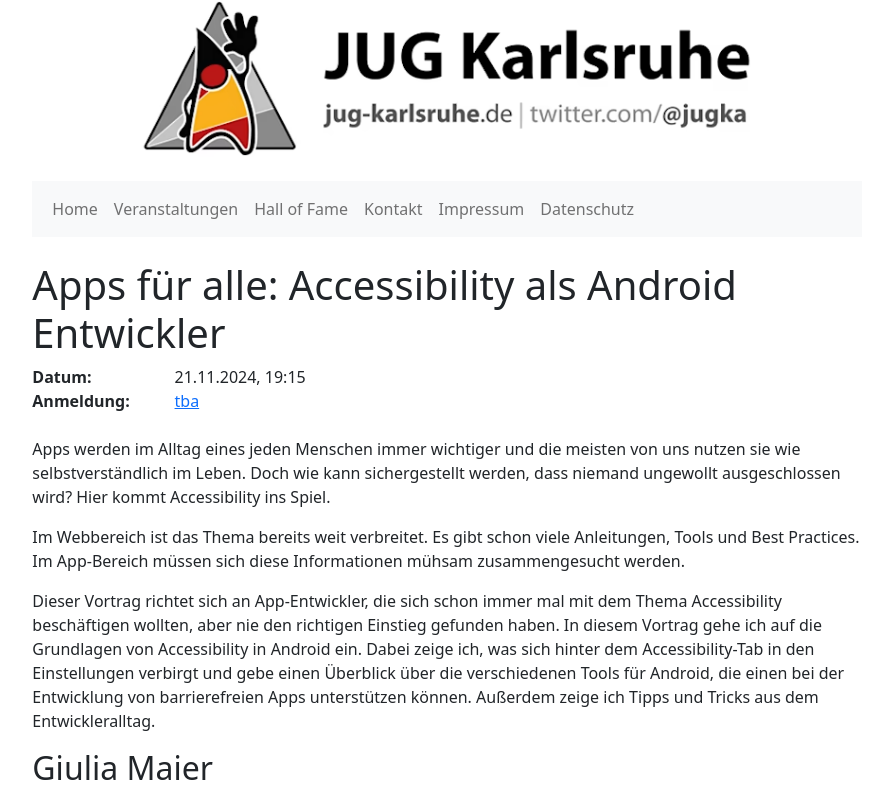
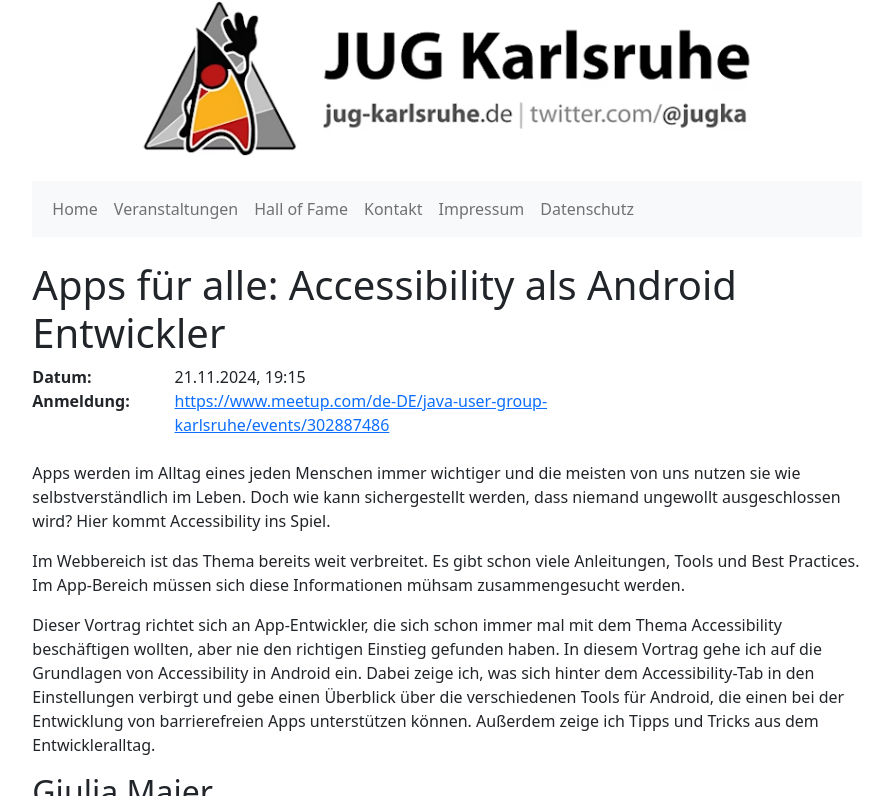
Before and after one commit to jugka/jugka-site, a Jekyll site: the page built from _posts/events/2024-11-21-accessibility-als-android-entwickler.markdown, in a window 1280 px wide and 900 px high, cut to the strip 0-796 px from the top of the window. Shown: the whole strip, without its empty margins (193-1082 px from the left). Built offline with Jekyll 4.4.1, drawn with Linux system fonts in a browser that asks for light colours.

Commit message:
Update 2024-11-21-accessibility-als-android-entwickler.markdown

```diff
--- a/_posts/events/2024-11-21-accessibility-als-android-entwickler.markdown
+++ b/_posts/events/2024-11-21-accessibility-als-android-entwickler.markdown
@@ -2,7 +2,7 @@
 layout: event
 title:  "Apps für alle: Accessibility als Android Entwickler"
 date:   2024-11-21 19:15:00 +0100
-registration: tba
+registration: https://www.meetup.com/de-DE/java-user-group-karlsruhe/events/302887486
 tags: events
 speakers:
 - gmaier
```
